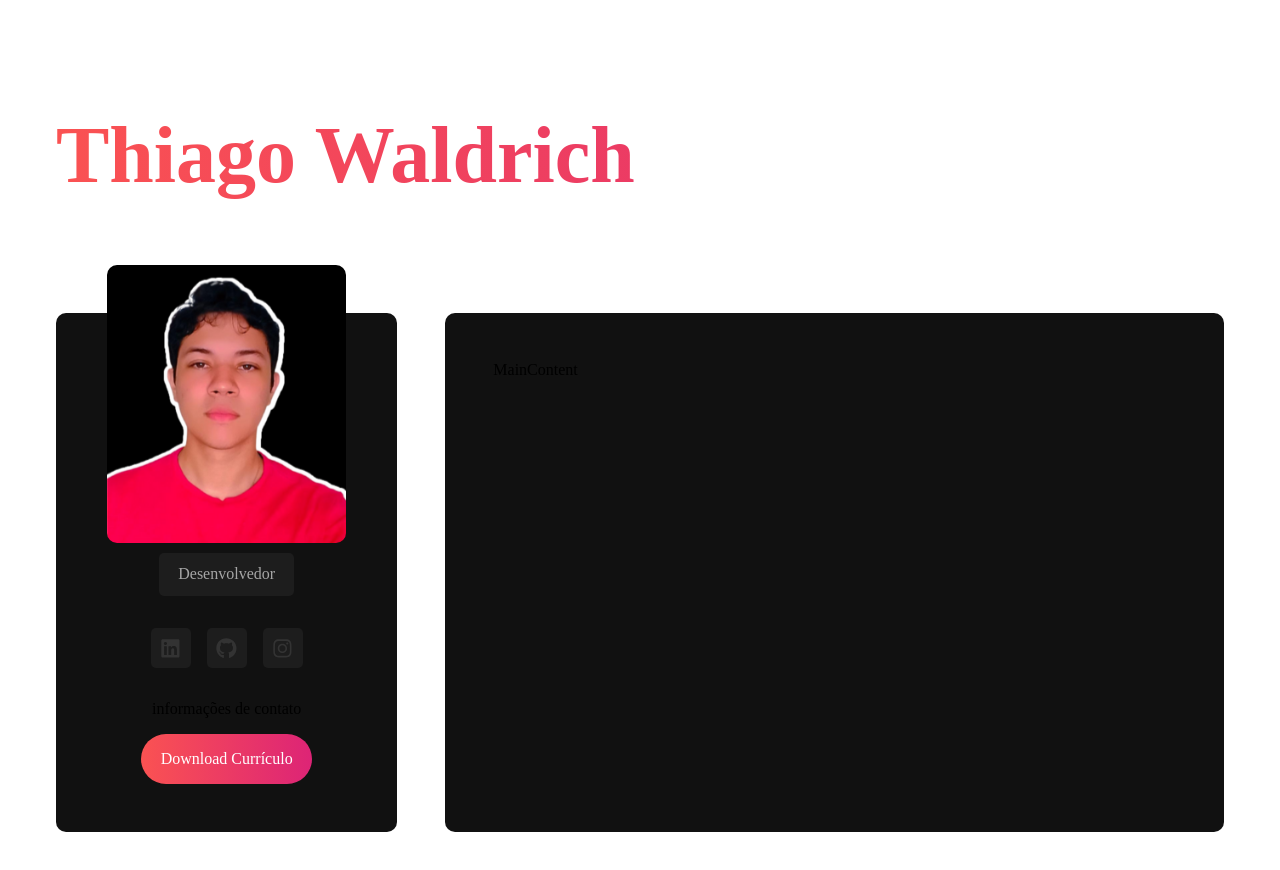
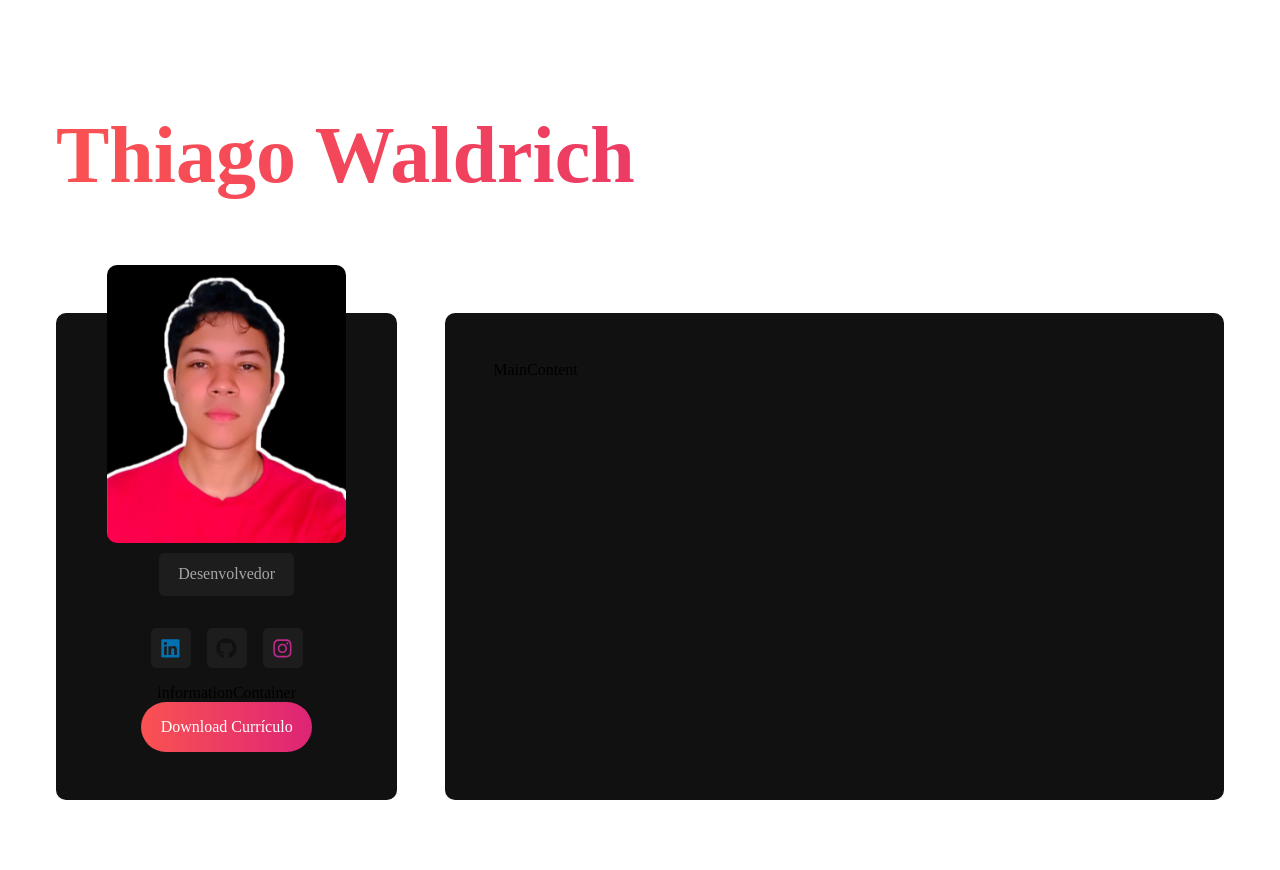
Before and after one commit to ThiagoWaldrich/portfolio, a React (Vite) app in the folder my-profile/: page / in a window 1280 px wide. Shown: the top 870 px of the page. Built offline with nearby package versions, Linux system fonts and the light colour scheme; the HTML template or start-up script is replaced by a standard one.

Commit message:
information file and sass created

```diff
--- /dev/null
+++ b/my-profile/src/components/InformationContainer.jsx
@@ -0,0 +1,7 @@
+const InformationContainer = () =>{
+    return(
+        <div>informationContainer</div>
+    )
+}
+
+export default InformationContainer
--- a/my-profile/src/components/Sidebar.jsx
+++ b/my-profile/src/components/Sidebar.jsx
@@ -1,13 +1,14 @@
 import Avatar from '../img/eu.png';
 import "../styles/components/sidebar.sass";
 import SocialNetworks from './SocialNetwork';
+import InformationContainer from './informationContainer';
 
 const Sidebar= () =>{
     return(<aside id="sidebar">
         <img src={Avatar} alt="Thiago Waldrich" srcset/>
         <p className="title">Desenvolvedor</p>
         <SocialNetworks/>
-        <p>informações de contato</p>
+        <InformationContainer/>
         <a href="" className="btn">
             Download Currículo
         </a>
--- a/my-profile/src/styles/components/socialnetworks.sass
+++ b/my-profile/src/styles/components/socialnetworks.sass
@@ -13,3 +13,14 @@
         color:#333
         font-size: 1.3rem
         @include mixins.center
+
+    #linkedin
+        color:#0072b1
+    #github
+        color:#111
+    #instagram
+        color:#bc2a8b
+    :hover
+        background: variables.$gradient
+        >svg
+            color: variables.$text-color
```
Also changed, not shown: my-profile/src/styles/components/informationcontainer.sass (added).
